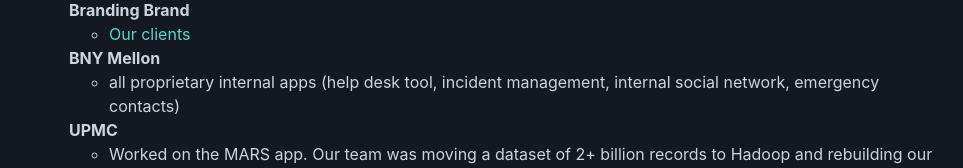
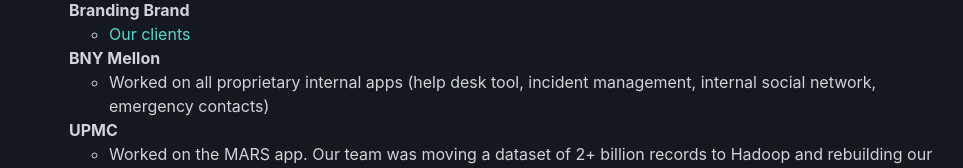
Before and after one commit to rosahbruno/mysite, a Gatsby site: page / in a window 1280 px wide. Shown: the part 6520-6688 px from the top of the page, without its empty margins (291-1254 px from the left). Built offline with nearby package versions, Linux system fonts and the light colour scheme; Gatsby itself is replaced by a stand-in of ours; a web font is replaced by a local one.

Commit message:
fix: capitalize sentence in copy

```diff
--- a/src/assets/constants/copy.js
+++ b/src/assets/constants/copy.js
@@ -184,7 +184,7 @@
       items: [
         {
           description:
-            'all proprietary internal apps (help desk tool, incident management, internal social network, emergency contacts)',
+            'Worked on all proprietary internal apps (help desk tool, incident management, internal social network, emergency contacts)',
           link: ''
         }
       ]
```
